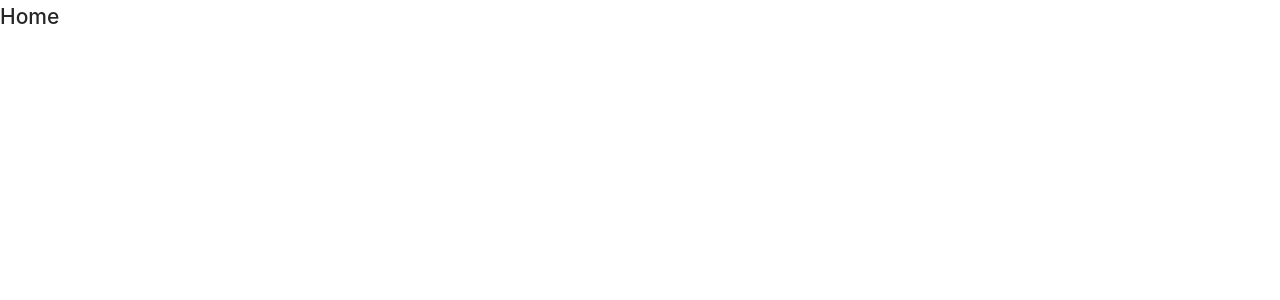
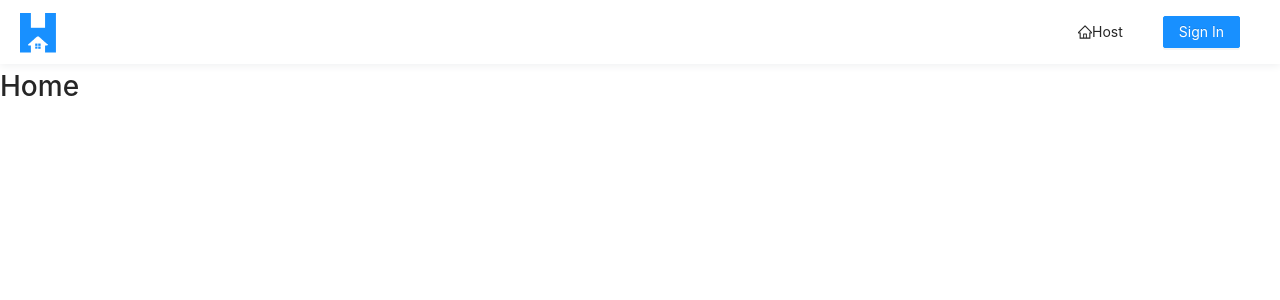
Before and after one commit to clshu/tinyhouse, a React (Create React App) app in the folder client/: page / in a window 1280 px wide. Shown: the top 300 px of the page. Built offline with nearby package versions, Linux system fonts and the light colour scheme.

Commit message:
Part 2/4.8 : Building the App Header & Logout

```diff
--- a/client/package.json
+++ b/client/package.json
@@ -3,6 +3,7 @@
   "version": "0.1.0",
   "private": true,
   "dependencies": {
+    "@ant-design/icons": "^4.0.5",
     "@apollo/react-hooks": "^3.1.3",
     "@testing-library/jest-dom": "^4.2.4",
     "@testing-library/react": "^9.3.2",
--- a/client/public/index.html
+++ b/client/public/index.html
@@ -24,7 +24,7 @@
       work correctly both with client-side routing and a non-root public URL.
       Learn how to configure a non-root public URL by running `npm run build`.
     -->
-    <title>React App</title>
+    <title>TinyHouse</title>
   </head>
   <body>
     <noscript>You need to enable JavaScript to run this app.</noscript>
--- a/client/src/index.tsx
+++ b/client/src/index.tsx
@@ -3,7 +3,7 @@
 import ApolloClient from 'apollo-boost'
 import { ApolloProvider } from '@apollo/react-hooks'
 import { BrowserRouter as Router, Route, Switch } from 'react-router-dom'
-import { Layout } from 'antd'
+import { Affix } from 'antd'
 import {
   Home,
   Host,
@@ -12,6 +12,7 @@
   NotFound,
   User,
   Login,
+  AppHeader,
 } from './sections'
 import './styles/index.css'
 
@@ -30,12 +31,13 @@
 })
 
 const App = () => {
-  // eslint-disable-next-line @typescript-eslint/no-unused-vars
   const [viewer, setViewer] = useState<Viewer>(initialViewer)
 
   return (
     <Router>
-      <Layout id="app">
+      <Affix offsetTop={0} className="app__affix-header">
+        <AppHeader viewer={viewer} setViewer={setViewer} />
+      </Affix>
       <Switch>
         <Route exact path="/" component={Home} />
         <Route exact path="/host" component={Host} />
@@ -49,7 +51,6 @@
         <Route exact path="/user/:id" component={User} />
         <Route component={NotFound} />
       </Switch>
-      </Layout>
     </Router>
   )
 }
--- /dev/null
+++ b/client/src/sections/AppHeader/components/MenuItems/index.tsx
@@ -0,0 +1,74 @@
+import React from 'react'
+import { Link } from 'react-router-dom'
+import { useMutation } from '@apollo/react-hooks'
+import { Button, Menu, Avatar } from 'antd'
+import { HomeOutlined, UserOutlined, LogoutOutlined } from '@ant-design/icons'
+
+import { Viewer } from '../../../../lib/types'
+import { LOG_OUT } from '../../../../lib/graphql/mutations'
+import { LogOut as LogOutData } from '../../../../lib/graphql/mutations/LogOut/__generated__/LogOut'
+import {
+  displaySuccessNotification,
+  displayErrorMessage,
+} from '../../../../lib/utils'
+
+const { Item, SubMenu } = Menu
+
+interface Props {
+  viewer: Viewer
+  setViewer: (viewer: Viewer) => void
+}
+
+export const MenuItems = ({ viewer, setViewer }: Props) => {
+  const [logOut] = useMutation<LogOutData>(LOG_OUT, {
+    onCompleted: (data) => {
+      if (data && data.logOut) {
+        setViewer(data.logOut)
+        displaySuccessNotification("You've successfully logged out!")
+      }
+    },
+    onError: () => {
+      displayErrorMessage(
+        "Sorry! We weren't able to log you out. Please try again later!"
+      )
+    },
+  })
+
+  const handleLogOut = () => {
+    logOut()
+  }
+
+  const subMenuLogin =
+    viewer.id && viewer.avatar ? (
+      <SubMenu title={<Avatar src={viewer.avatar} />}>
+        <Item key={'/user/'}>
+          <UserOutlined />
+          Profile
+        </Item>
+        <Item key="logout">
+          <div onClick={handleLogOut}>
+            <LogoutOutlined />
+            Log out
+          </div>
+        </Item>
+      </SubMenu>
+    ) : (
+      <Item>
+        <Link to="/login">
+          <Button type="primary">Sign In</Button>
+        </Link>
+      </Item>
+    )
+
+  return (
+    <Menu mode="horizontal" selectable={false} className="menu">
+      <Item key="/host">
+        <Link to="/host">
+          <HomeOutlined />
+          Host
+        </Link>
+      </Item>
+      {subMenuLogin}
+    </Menu>
+  )
+}
--- /dev/null
+++ b/client/src/sections/AppHeader/components/index.ts
@@ -0,0 +1 @@
+export { MenuItems } from './MenuItems'
--- /dev/null
+++ b/client/src/sections/AppHeader/index.tsx
@@ -0,0 +1,31 @@
+import React from 'react'
+import { Link } from 'react-router-dom'
+import { Layout } from 'antd'
+
+import logo from './assets/tinyhouse-logo.png'
+import { MenuItems } from './components'
+import { Viewer } from '../../lib/types'
+
+const { Header } = Layout
+
+interface Props {
+  viewer: Viewer
+  setViewer: (viewer: Viewer) => void
+}
+
+export const AppHeader = ({ viewer, setViewer }: Props) => {
+  return (
+    <Header className="app-header">
+      <div className="app-header__logo-search-section">
+        <div className="app-header__logo">
+          <Link to="/">
+            <img src={logo} alt="App logo" />
+          </Link>
+        </div>
+      </div>
+      <div className="app-header__menu-section">
+        <MenuItems viewer={viewer} setViewer={setViewer} />
+      </div>
+    </Header>
+  )
+}
--- a/client/src/sections/index.ts
+++ b/client/src/sections/index.ts
@@ -5,3 +5,4 @@
 export { NotFound } from './NotFound'
 export { User } from './User'
 export { Login } from './Login'
+export { AppHeader } from './AppHeader'
```
Also changed, not shown: client/src/sections/AppHeader/assets/tinyhouse-logo.png (added), 1 other file (tests, documents, lock files or other folders). Lines whose indentation alone changed are shown as unchanged.
